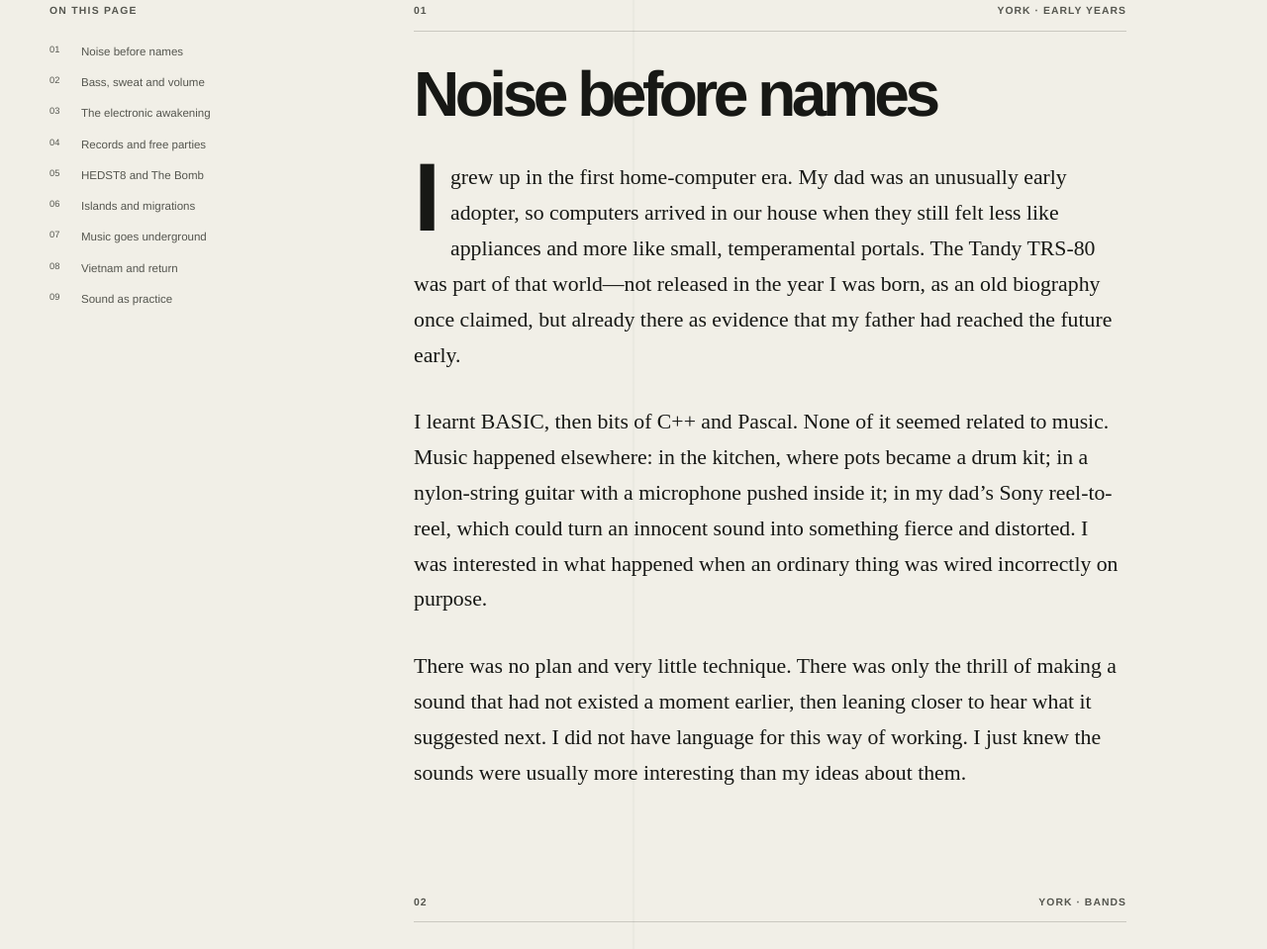
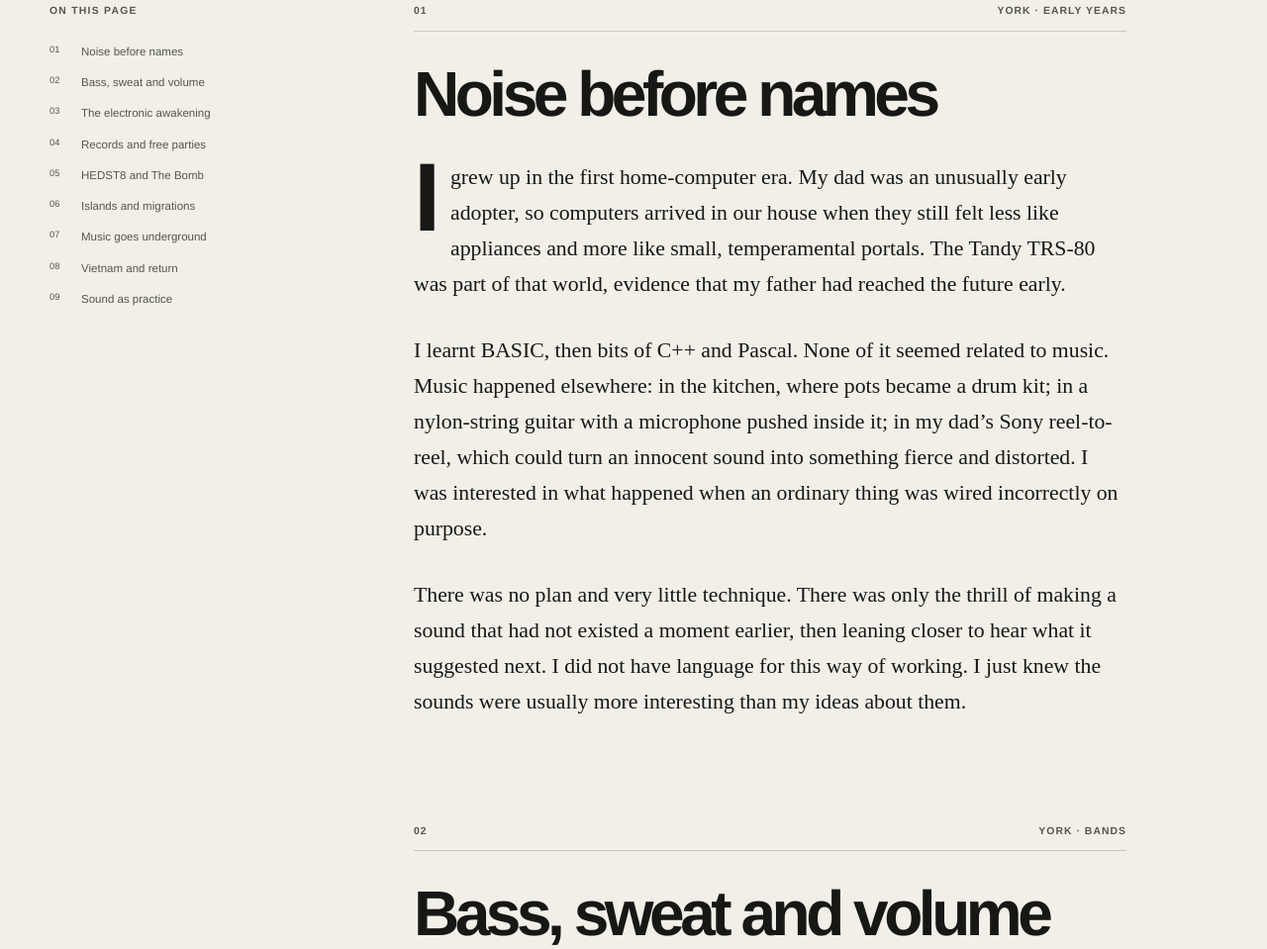
Before and after one commit to justjoolz/justjoolz.github.io, a website built with Vite: page story/index.html in a window 1280 px wide. Shown: the part 827-1786 px from the top of the page at 99% size. Built offline with nearby package versions, Linux system fonts and the light colour scheme.

Commit message:
Remove old-biography aside from story page
Co-Authored-By: Claude Fable 5 <noreply@anthropic.com>

```diff
--- a/story/index.html
+++ b/story/index.html
@@ -55,7 +55,7 @@
           <section class="story-chapter" id="noise">
             <div class="chapter-meta"><span>01</span><span>York · early years</span></div>
             <h2>Noise before names</h2>
-            <p>I grew up in the first home-computer era. My dad was an unusually early adopter, so computers arrived in our house when they still felt less like appliances and more like small, temperamental portals. The Tandy TRS-80 was part of that world—not released in the year I was born, as an old biography once claimed, but already there as evidence that my father had reached the future early.</p>
+            <p>I grew up in the first home-computer era. My dad was an unusually early adopter, so computers arrived in our house when they still felt less like appliances and more like small, temperamental portals. The Tandy TRS-80 was part of that world, evidence that my father had reached the future early.</p>
             <p>I learnt BASIC, then bits of C++ and Pascal. None of it seemed related to music. Music happened elsewhere: in the kitchen, where pots became a drum kit; in a nylon-string guitar with a microphone pushed inside it; in my dad’s Sony reel-to-reel, which could turn an innocent sound into something fierce and distorted. I was interested in what happened when an ordinary thing was wired incorrectly on purpose.</p>
             <p>There was no plan and very little technique. There was only the thrill of making a sound that had not existed a moment earlier, then leaning closer to hear what it suggested next. I did not have language for this way of working. I just knew the sounds were usually more interesting than my ideas about them.</p>
           </section>
```
